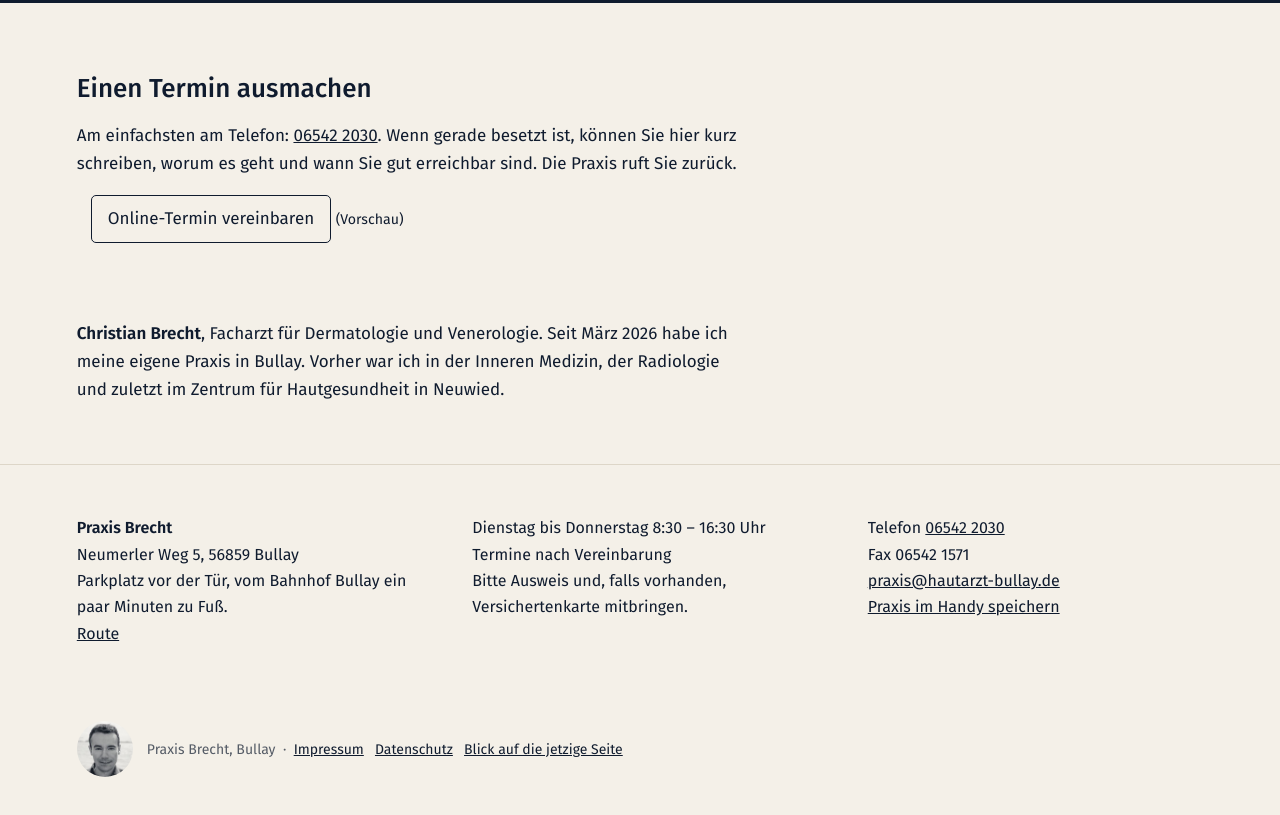
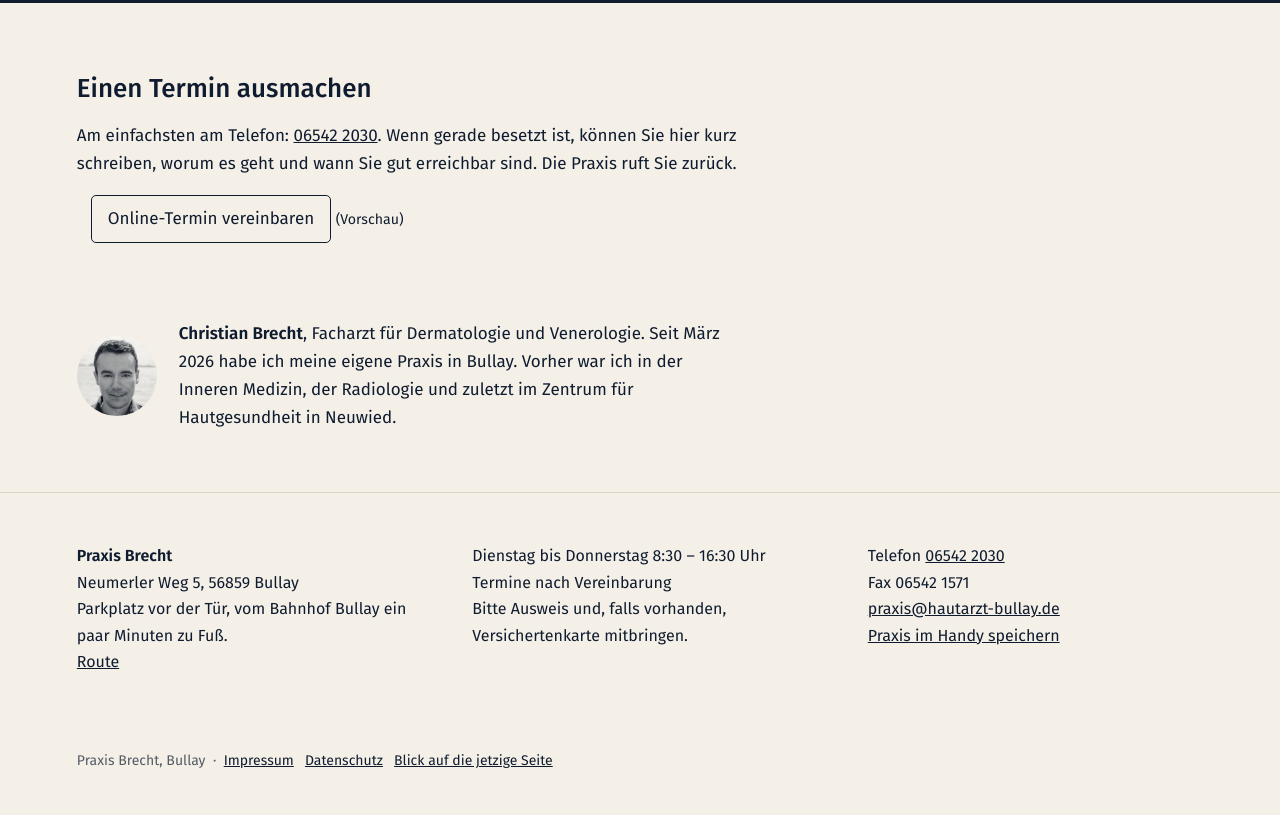
Before and after one commit to amaeding80/hautarzt-bullay-entwurf, a plain HTML site: page index.html in a window 1280 px wide. Shown: the part 1560-2375 px from the top of the page. Drawn offline with Linux system fonts and the light colour scheme.

Commit message:
foto zum text ueber ihn, aus dem fuss raus

```diff
--- a/css/praxis.css
+++ b/css/praxis.css
@@ -187,3 +187,8 @@ dialog::backdrop { background: rgba(8,14,24,.78); }
 .portrait { width: 56px; height: 56px; border-radius: 50%; -webkit-user-select: none; user-select: none; -webkit-touch-callout: none; -webkit-user-drag: none; pointer-events: none; }
 .fuss { opacity: 1; color: rgba(15,27,46,.7); flex-wrap: nowrap; }
 .portrait { flex: 0 0 56px; }
+
+/* Nachtrag: Foto zum Text über ihn statt im Fuß */
+.ich { display: flex; gap: 22px; align-items: center; }
+.ich .portrait { width: 80px; height: 80px; flex: 0 0 80px; }
+@media (max-width: 600px) { .ich { gap: 16px; align-items: flex-start; } .ich .portrait { width: 72px; height: 72px; flex-basis: 72px; } }
--- a/index.html
+++ b/index.html
@@ -62,6 +62,7 @@
 </div>
 
 <div class="ich">
+  <img src="bilder/brecht.jpg" class="portrait" width="80" height="80" alt="Christian Brecht" draggable="false">
   <p><b>Christian Brecht</b>, Facharzt für Dermatologie und Venerologie. Seit März 2026 habe ich meine eigene Praxis in Bullay. Vorher war ich in der Inneren Medizin, der Radiologie und zuletzt im Zentrum für Hautgesundheit in Neuwied.</p>
 </div>
 
@@ -72,7 +73,6 @@
 </div>
 
 <div class="fuss">
-  <img src="bilder/brecht.jpg" class="portrait" width="56" height="56" alt="Christian Brecht" draggable="false">
   <span>Praxis Brecht, Bullay &nbsp;·&nbsp; <a href="#" data-demo="impressum">Impressum</a> &nbsp; <a href="#" data-demo="datenschutz">Datenschutz</a> &nbsp; <a href="analyse.html">Blick auf die jetzige Seite</a></span>
 </div>
 
```
